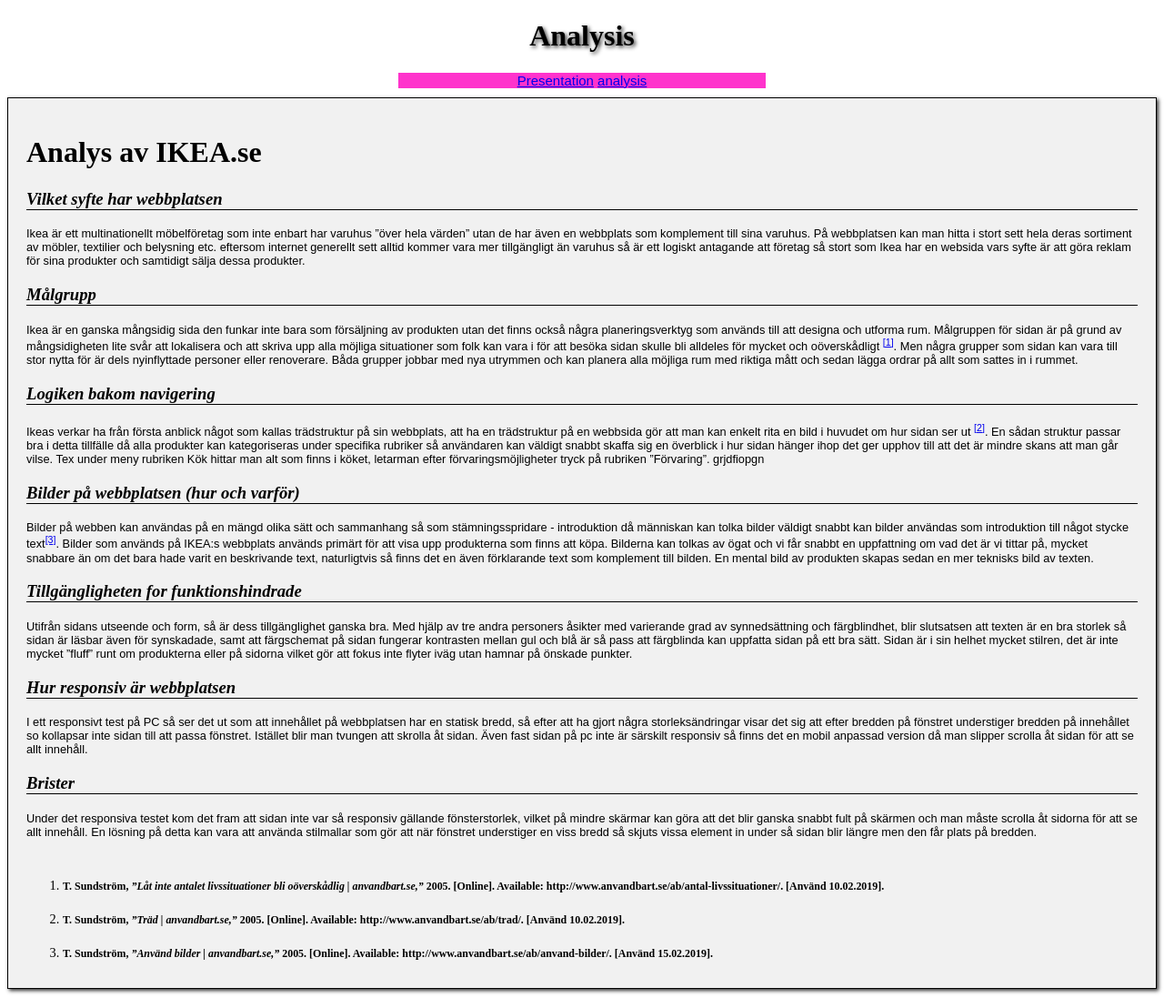
After one commit to Miheel/Webbutveckling, a PHP site: page /analys.html in a window 1280 px wide. The commit adds this page. Shown: the whole page at 91% size. Run offline with PHP 8.4, Linux system fonts and the light colour scheme.

Commit message:
analys.html

```diff
--- /dev/null
+++ b/lab2/analys.html
@@ -0,0 +1,100 @@
+<!DOCTYPE html>
+<html lang="sv">
+	<head>
+		<meta charset="utf-8">
+		<meta content="width=device-width, initial-scale=1.0" name="viewport">
+		<link href="style/style.css" rel="stylesheet" type="text/css">
+		<link href="img/*.ico" rel="shortcut icon" type="image/x-icon">
+		<link href="https://cdnjs.cloudflare.com/ajax/libs/font-awesome/4.7.0/css/font-awesome.min.css" rel="stylesheet">
+		<title>Enkel sida</title>
+	</head>
+	<body>
+		<div class="Top">
+			<p></p>
+			<h1 id="name">Analysis</h1>
+			<p></p>
+			<p id="links"><a href="index.html">Presentation</a> <a href="analys.html">analysis</a></p>
+		</div>
+
+		<div class="Center">
+
+			<div class="content text">
+				<h1>Analys av IKEA.se</h1>
+				<h3><em>Vilket syfte har webbplatsen</em></h3>
+				<p>Ikea är ett multinationellt möbelföretag som inte enbart har varuhus ”över hela värden”
+					utan de har även en webbplats som komplement till sina varuhus. På webbplatsen kan man
+					hitta i stort sett hela deras sortiment av möbler, textilier och belysning etc. eftersom
+					internet generellt sett alltid kommer vara mer tillgängligt än varuhus så är ett logiskt
+					antagande att företag så stort som Ikea har en websida vars syfte är att göra reklam för
+					sina produkter och samtidigt sälja dessa produkter.</p>
+
+				<h3><em>Målgrupp</em></h3>
+				<p>Ikea är en ganska mångsidig sida den funkar inte bara som försäljning av produkten utan
+					det finns också några planeringsverktyg som används till att designa och utforma rum.
+					Målgruppen för sidan är på grund av mångsidigheten lite svår att lokalisera och att skriva
+					upp alla möjliga situationer som folk kan vara i för att besöka sidan skulle bli alldeles
+					för mycket och oöverskådligt <sup><a href="#T_sundstom_1">[1]</a></sup>. Men några grupper
+					som sidan kan vara till stor nytta för är dels nyinflyttade personer eller renoverare.
+					Båda grupper jobbar med nya utrymmen och kan planera alla möjliga rum med riktiga mått och
+					sedan lägga ordrar på allt som sattes in i rummet.</p>
+
+				<h3><em>Logiken bakom navigering</em></h3>
+				<p>Ikeas verkar ha från första anblick något som kallas trädstruktur på sin webbplats, att ha
+					en trädstruktur på en webbsida gör att man kan enkelt rita en bild i huvudet om hur sidan
+					ser ut <sup><a href="#T_sundstom_2">[2]</a></sup>. En sådan struktur passar bra i detta
+					tillfälle då alla produkter kan kategoriseras under specifika rubriker så användaren kan
+					väldigt snabbt skaffa sig en överblick i hur sidan hänger ihop det ger upphov till att det
+					är mindre skans att man går vilse. Tex under meny rubriken Kök hittar man alt som finns i
+					köket, letarman efter förvaringsmöjligheter tryck på rubriken ”Förvaring”. grjdfiopgn</p>
+
+				<h3><em>Bilder på webbplatsen (hur och varför)</em></h3>
+				<p>Bilder på webben kan användas på en mängd olika sätt och sammanhang så som stämningsspridare -
+					introduktion då människan kan tolka bilder väldigt snabbt kan bilder användas som introduktion
+					till något stycke text<sup><a href="#T_sundstom_3">[3]</a></sup>. Bilder som används på IKEA:s
+					webbplats används primärt för att visa upp produkterna som finns att köpa. Bilderna kan tolkas
+					av ögat och vi får snabbt en uppfattning om vad det är vi tittar på, mycket snabbare än om det
+					bara hade varit en beskrivande text, naturligtvis så finns det en även förklarande text som
+					komplement till bilden. En mental bild av produkten skapas sedan en mer teknisks bild av texten.</p>
+
+				<h3><em>Tillgängligheten for funktionshindrade</em></h3>
+				<p>Utifrån sidans utseende och form, så är dess tillgänglighet ganska bra. Med hjälp av tre andra
+					personers åsikter med varierande grad av synnedsättning och färgblindhet, blir slutsatsen att
+					texten är en bra storlek så sidan är läsbar även för synskadade, samt att färgschemat på sidan
+					fungerar kontrasten mellan gul och blå är så pass att färgblinda kan uppfatta sidan på ett bra
+					sätt. Sidan är i sin helhet mycket stilren, det är inte mycket ”fluff” runt om produkterna eller
+					på sidorna vilket gör att fokus inte flyter iväg utan hamnar på önskade punkter.</p>
+
+				<h3><em>Hur responsiv är webbplatsen</em></h3>
+				<p>I ett responsivt test på PC så ser det ut som att innehållet på webbplatsen har en statisk bredd,
+					så efter att ha gjort några storleksändringar visar det sig att efter bredden på fönstret
+					understiger bredden på innehållet so kollapsar inte sidan till att passa fönstret. Istället
+					blir man tvungen att skrolla åt sidan. Även fast sidan på pc inte är särskilt responsiv så
+					finns det en mobil anpassad version då man slipper scrolla åt sidan för att se allt innehåll.</p>
+
+				<h3><em>Brister</em></h3>
+				<p>Under det responsiva testet kom det fram att sidan inte var så responsiv gällande fönsterstorlek,
+					vilket på mindre skärmar kan göra att det blir ganska snabbt fult på skärmen och man måste scrolla
+					åt sidorna för att se allt innehåll. En lösning på detta kan vara att använda stilmallar som
+					gör att när fönstret understiger en viss bredd så skjuts vissa element in under så sidan blir
+					längre men den får plats på bredden.</p>
+			</div>
+
+			<div class="content bibli">
+				<!--An onorderd list to create the bibliografy for the referenses-->
+				<ol class="bibliografy">
+					<li id="T_sundstom_1">
+						<h5>T. Sundström, <i>”Låt inte antalet livssituationer bli oöverskådlig | anvandbart.se,”</i> 2005. [Online]. Available: http://www.anvandbart.se/ab/antal-livssituationer/. [Använd 10.02.2019].</h5>
+					</li>
+					<li id="T_sundstom_2">
+						<h5>T. Sundström, <i>”Träd | anvandbart.se,”</i> 2005. [Online]. Available: http://www.anvandbart.se/ab/trad/. [Använd 10.02.2019].</h5>
+					</li>
+					<li id="T_sundstom_3">
+						<h5>T. Sundström, <i>”Använd bilder | anvandbart.se,”</i> 2005. [Online]. Available: http://www.anvandbart.se/ab/anvand-bilder/. [Använd 15.02.2019].</h5>
+					</li>
+				</ol>
+			</div>
+
+		</div>
+
+	</body>
+</html>
--- a/lab2/style/style.css
+++ b/lab2/style/style.css
@@ -8,7 +8,7 @@
 }
 p {
 	font-family: Arial, "Helvetica Neue", Helvetica, sans-serif;
-	font-size: 20px;
+	font-size: 80%;
 }
 div {
 	margin: auto;
@@ -57,6 +57,13 @@
 	font-size: 10px;
 	color: #ffffff;
 }
+
+.bibliografy{
+	font-size: 90%;
+}
+h3{
+	border-bottom: 1px solid #000000;
+}
 .fa {
 	padding: 10px;
 	font-size: 20px;
```
